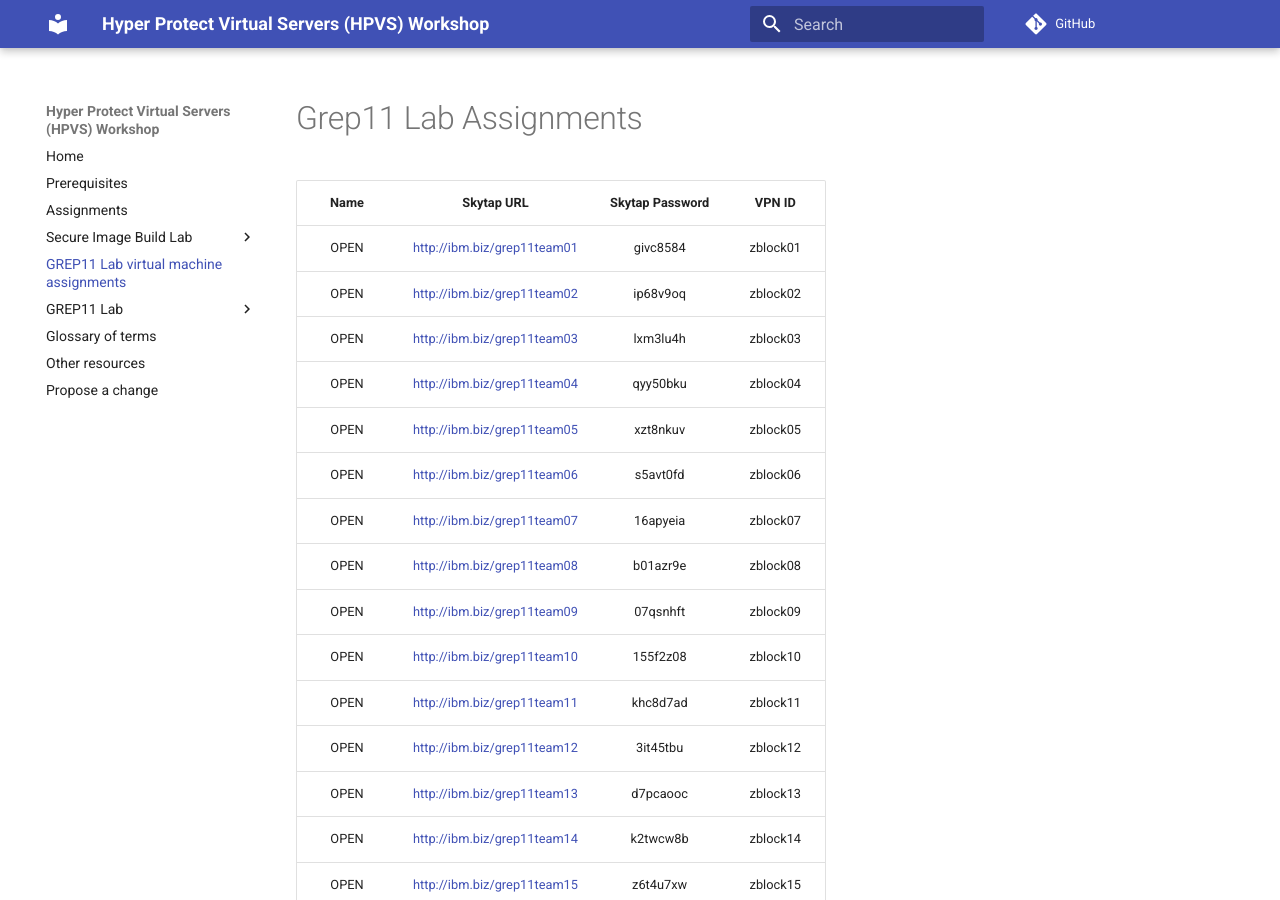
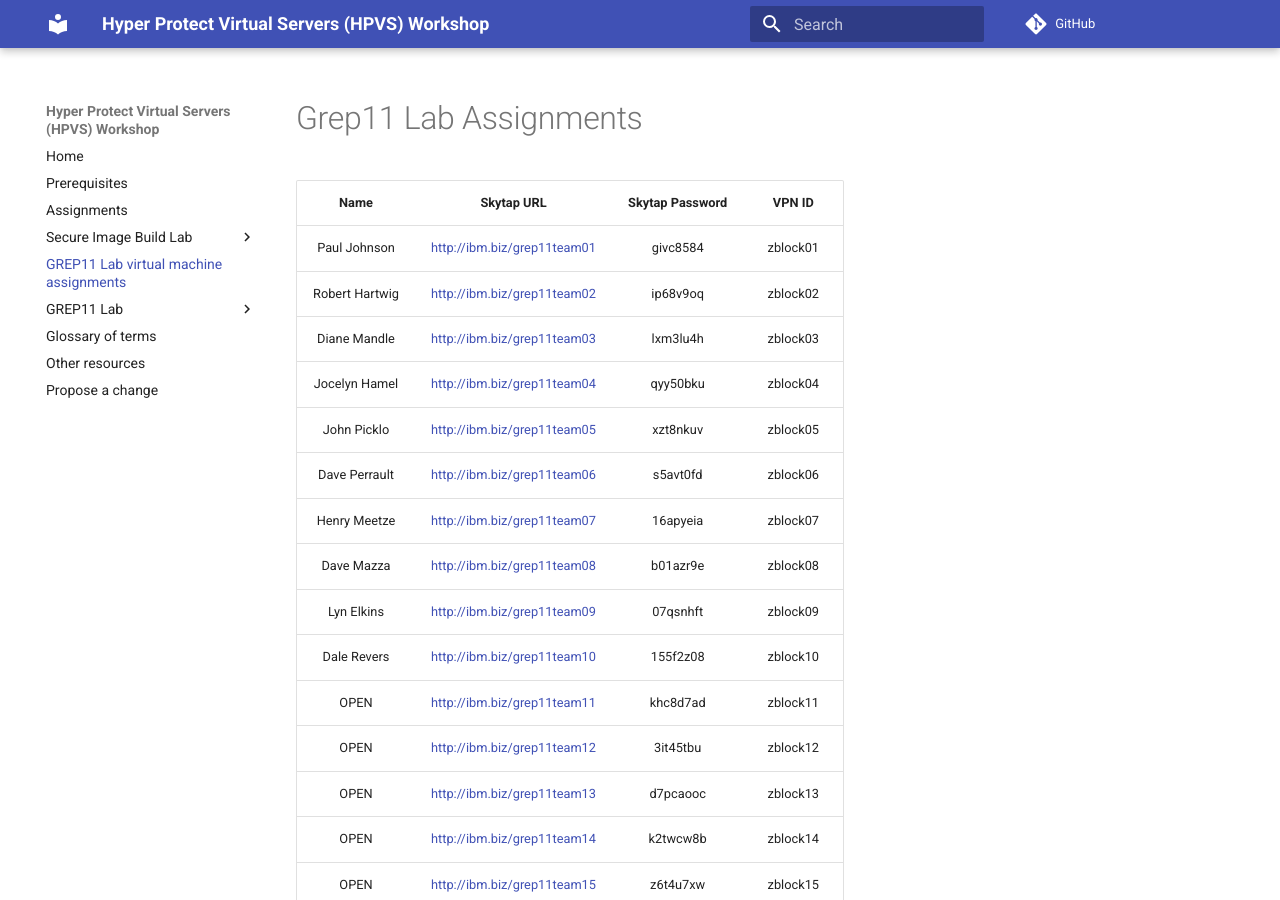
Before and after one commit to ibm-wsc/hyper-protect-virtual-servers-workshop, an MkDocs documentation site: the page built from docs/grep11-lab/assignments.md, in a window 1280 px wide and 900 px high. Built offline with MkDocs 1.6.1 and Material for MkDocs 9.7.7, drawn with Linux system fonts in a browser that asks for light colours; comment, search, counter and statistics services are not loaded.

Commit message:
updated grep11 assignments

```diff
--- a/docs/grep11-lab/assignments.md
+++ b/docs/grep11-lab/assignments.md
@@ -2,16 +2,16 @@
 
 |Name|Skytap URL |Skytap Password| VPN ID|
 |:--:|:---------:|:-------------:|:-----:|
-|OPEN|http://ibm.biz/grep11team01|givc8584|zblock01|
-|OPEN|http://ibm.biz/grep11team02|ip68v9oq|zblock02|
-|OPEN|http://ibm.biz/grep11team03|lxm3lu4h|zblock03|
-|OPEN|http://ibm.biz/grep11team04|qyy50bku|zblock04|
-|OPEN|http://ibm.biz/grep11team05|xzt8nkuv|zblock05|
-|OPEN|http://ibm.biz/grep11team06|s5avt0fd|zblock06|
-|OPEN|http://ibm.biz/grep11team07|16apyeia|zblock07|
-|OPEN|http://ibm.biz/grep11team08|b01azr9e|zblock08|
-|OPEN|http://ibm.biz/grep11team09|07qsnhft|zblock09|
-|OPEN|http://ibm.biz/grep11team10|155f2z08|zblock10|
+|Paul Johnson|http://ibm.biz/grep11team01|givc8584|zblock01|
+|Robert Hartwig|http://ibm.biz/grep11team02|ip68v9oq|zblock02|
+|Diane Mandle|http://ibm.biz/grep11team03|lxm3lu4h|zblock03|
+|Jocelyn Hamel|http://ibm.biz/grep11team04|qyy50bku|zblock04|
+|John Picklo|http://ibm.biz/grep11team05|xzt8nkuv|zblock05|
+|Dave Perrault|http://ibm.biz/grep11team06|s5avt0fd|zblock06|
+|Henry Meetze|http://ibm.biz/grep11team07|16apyeia|zblock07|
+|Dave Mazza|http://ibm.biz/grep11team08|b01azr9e|zblock08|
+|Lyn Elkins|http://ibm.biz/grep11team09|07qsnhft|zblock09|
+|Dale Revers|http://ibm.biz/grep11team10|155f2z08|zblock10|
 |OPEN|http://ibm.biz/grep11team11|khc8d7ad|zblock11|
 |OPEN|http://ibm.biz/grep11team12|3it45tbu|zblock12|
 |OPEN|http://ibm.biz/grep11team13|d7pcaooc|zblock13|
```
